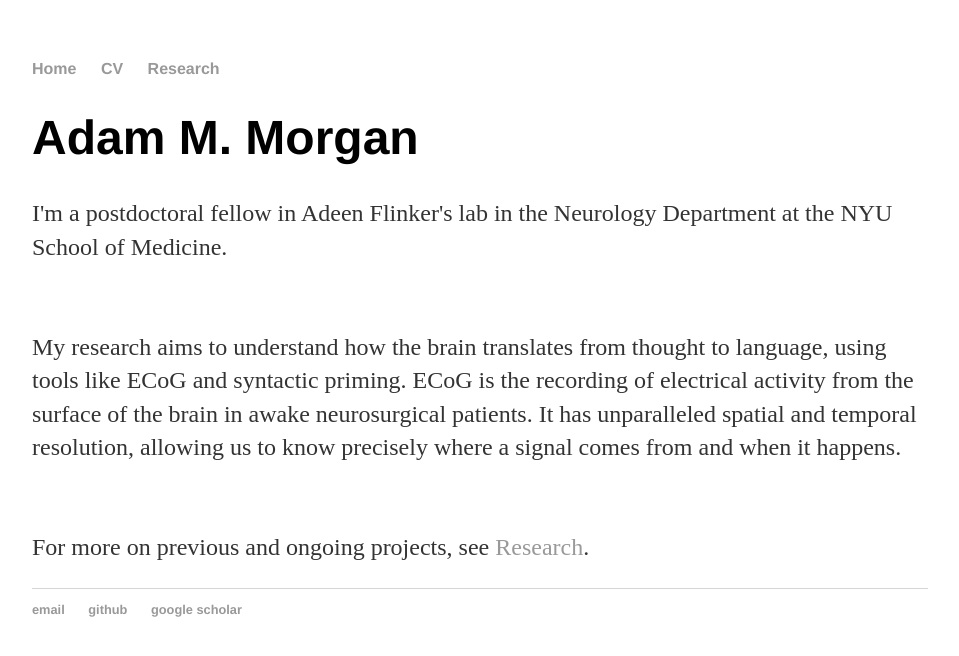
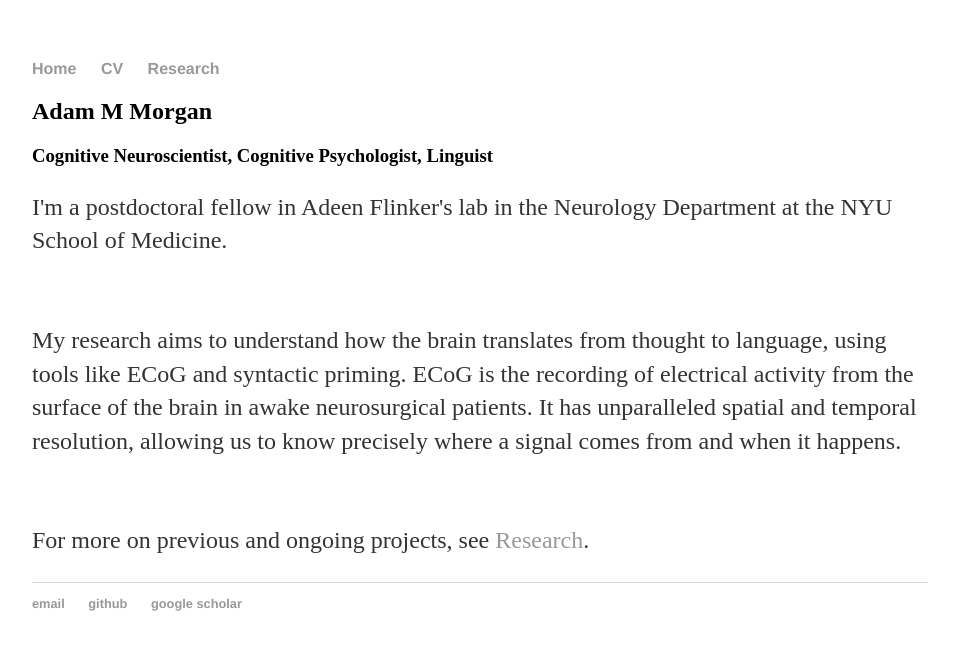
Before and after one commit to adam-milton-morgan/adam-milton-morgan.github.io, a Jekyll site: the page built from index.html, in a window 1280 px wide. Shown: the top 656 px of the page, without its empty margins (160-1119 px from the left). Built offline with Jekyll 4.4.1, drawn with Linux system fonts in a browser that asks for light colours.

Commit message:
Update index.html

```diff
--- a/index.html
+++ b/index.html
@@ -1,9 +1,10 @@
 ---
 layout: default
-title: Adam M. Morgan, Cognitive Neuroscientist
+title: Adam M Morgan, Cognitive Neuroscientist/Psychologist/Linguist
 ---
 <div class="blurb">
-	<h1>Adam M. Morgan</h1>
+	<h2>Adam M Morgan</h2>
+	<h3>Cognitive Neuroscientist, Cognitive Psychologist, Linguist</h3>
 	<p>I'm a postdoctoral fellow in Adeen Flinker's lab in the Neurology Department at the NYU School of Medicine.</p>
 	<br>
 
```
